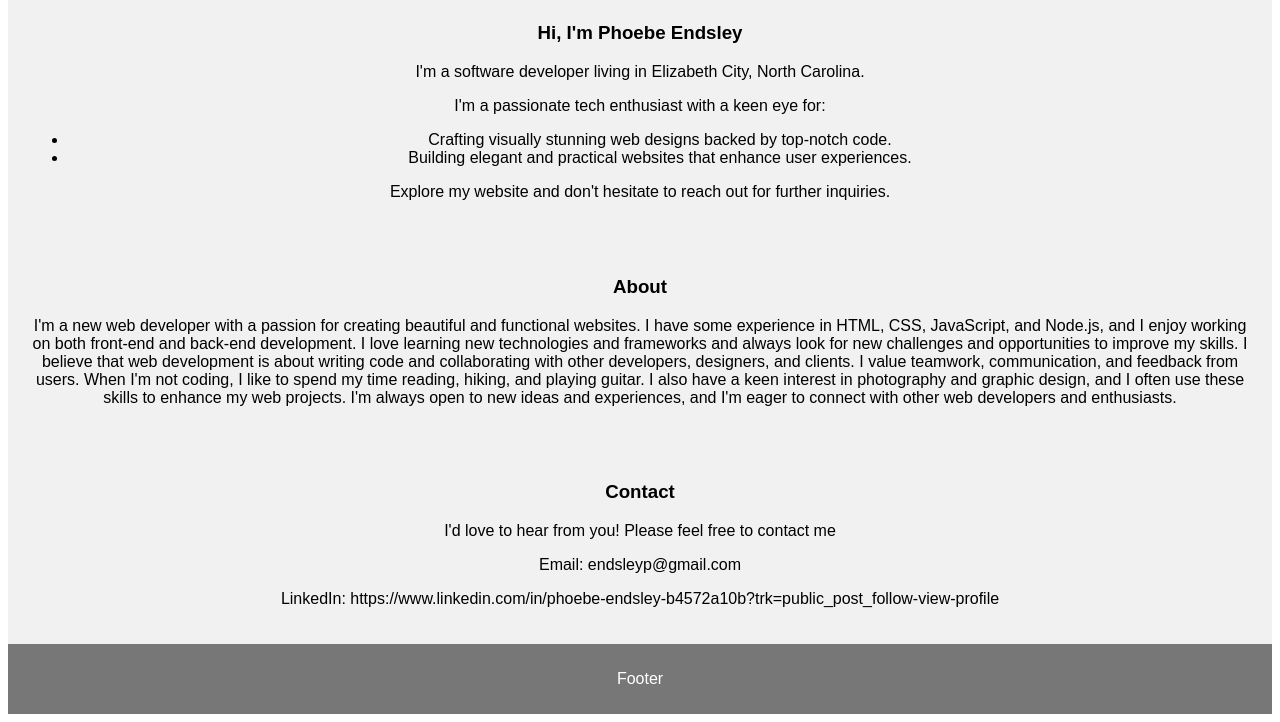
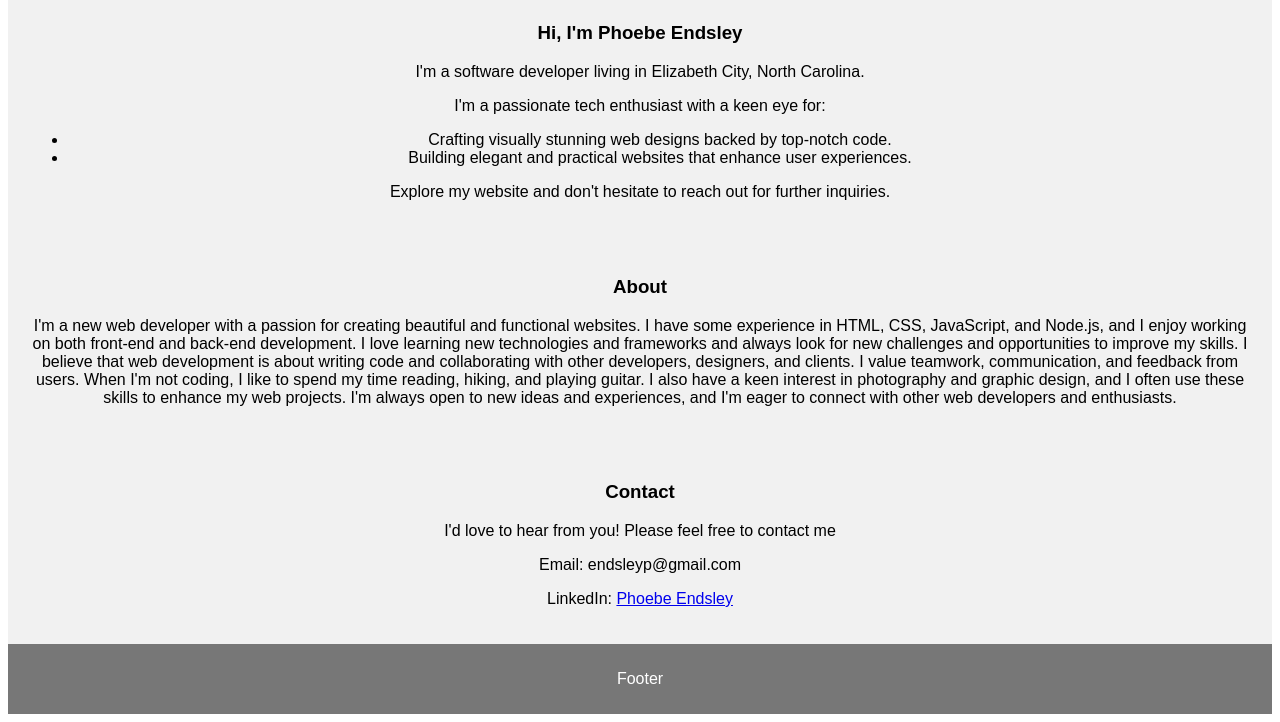
Before and after one commit to Phabolous/Phabolous.github.io, a plain HTML site: page index.html in a window 1280 px wide. Shown: the part 508-1230 px from the top of the page. Drawn offline with Linux system fonts and the light colour scheme.

Commit message:
Update index.html

```diff
--- a/index.html
+++ b/index.html
@@ -82,7 +82,7 @@ When I'm not coding, I like to spend my time reading, hiking, and playing guitar
     <h1>Contact</h1>
     <p>I'd love to hear from you! Please feel free to contact me</p>
     <p>Email: endsleyp@gmail.com</p>
-    <p>LinkedIn: https://www.linkedin.com/in/phoebe-endsley-b4572a10b?trk=public_post_follow-view-profile</p>
+    <p>LinkedIn: <a href="https://www.linkedin.com/in/phoebe-endsley-b4572a10b?trk=public_post_follow-view-profile"> Phoebe Endsley </a></p>
   </article>
 </section>
 
```
